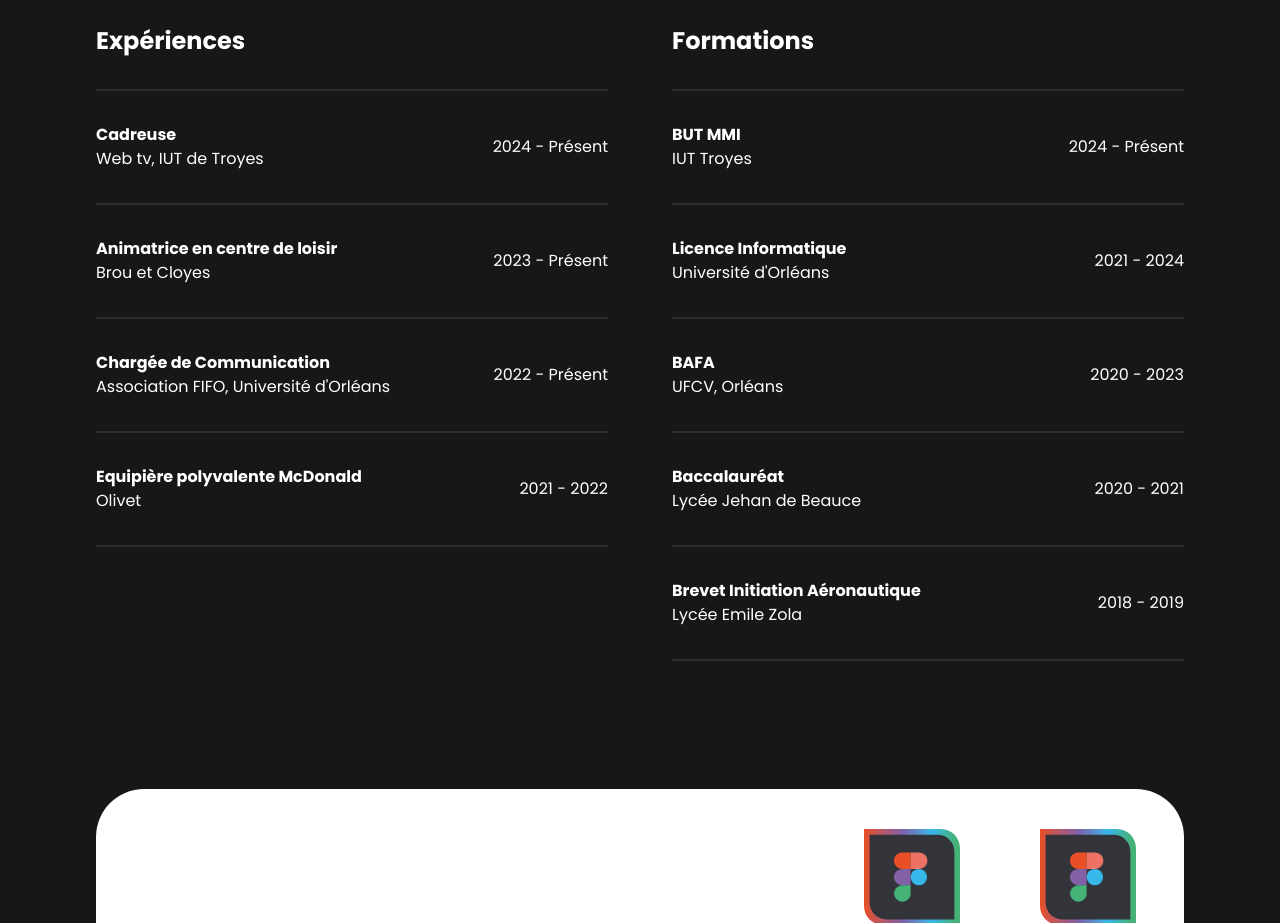
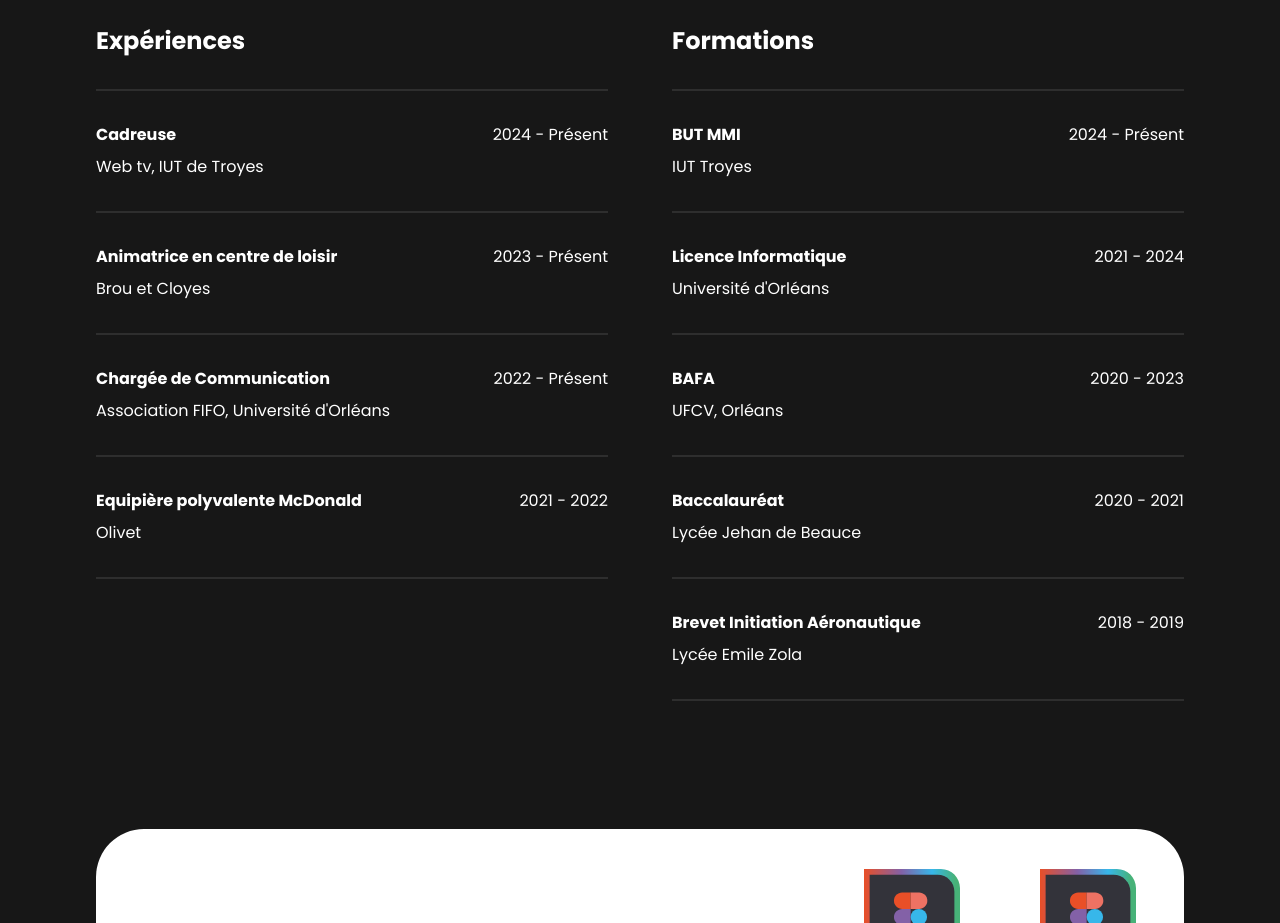
Before and after one commit to antoinefavereau/lochus-cecile, a Next.js app: page / in a window 1280 px wide. Shown: the part 1540-2463 px from the top of the page. Built offline with nearby package versions, Linux system fonts and the light colour scheme; a web font is replaced by a local one.

Commit message:
fix: improve layout and spacing in Formations component for better readability

```diff
--- a/components/layout/home/formations.tsx
+++ b/components/layout/home/formations.tsx
@@ -124,13 +124,11 @@ export default function Formations() {
               className="group py-8 flex flex-col border-t-2 border-veryLight last:border-b-2"
               onClick={() => handleClick(title + "-" + item.title)}
             >
-              <div className="flex items-center justify-between gap-2">
-                <div className="flex flex-col">
+              <div className="flex flex-col gap-2">
+                <div className="w-full flex justify-between items-center gap-4">
                   <h3 className="font-bold">{item.title}</h3>
-                  <p>{item.company}</p>
-                </div>
-                <div className="flex items-center gap-8">
-                  <p>{item.date}</p>
+                  <div className="shrink-0 flex items-center gap-4">
+                    <p className="text-sm md:text-base">{item.date}</p>
                     <Image
                       className={`block md:hidden transform md:group-hover:rotate-180 ${
                         openItemId === title + "-" + item.title && "rotate-180"
@@ -141,6 +139,8 @@ export default function Formations() {
                       height={20}
                     />
                   </div>
+                </div>
+                <p>{item.company}</p>
               </div>
               <div
                 className={`h-0 overflow-hidden md:group-hover:h-fit ${
```
Lines whose indentation alone changed are shown as unchanged.
